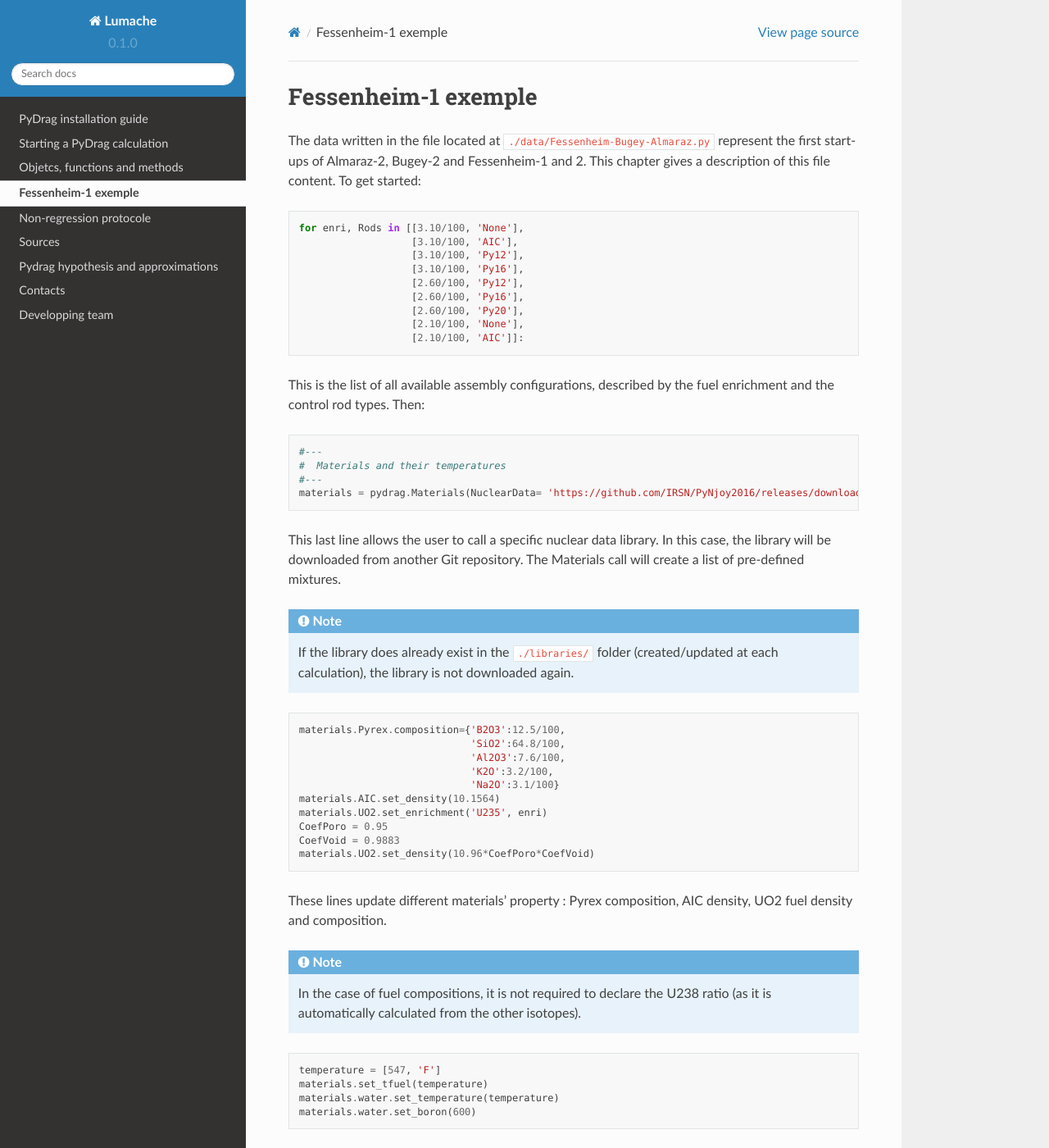
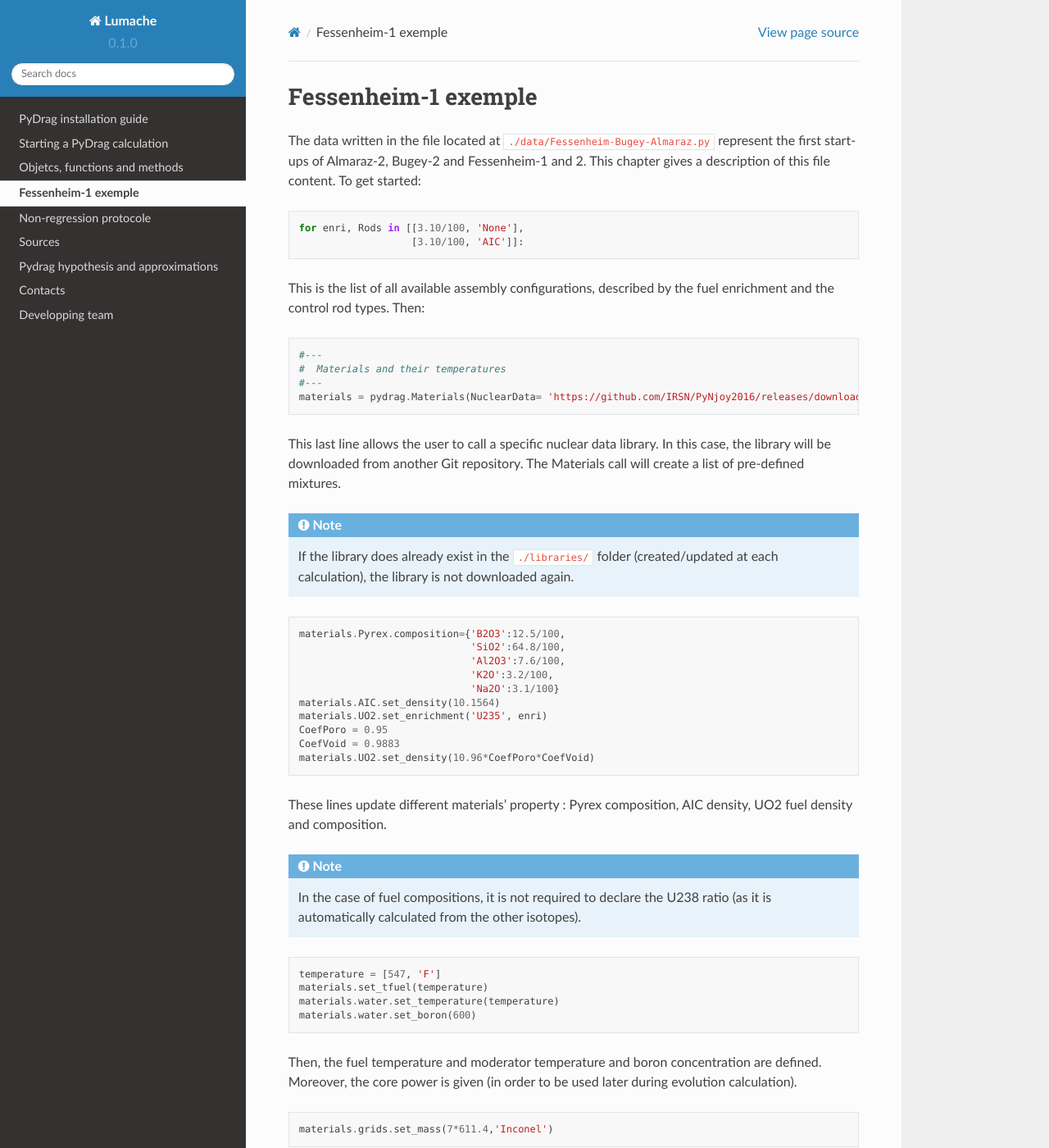
Before and after one commit to Ben105m/rtd-tutorial, a Sphinx documentation site: the page built from docs/source/exemple1.rst, in a window 1280 px wide and 1400 px high. Shown: the whole window at 82% size. Built offline with Sphinx 7.4.7 and the Read the Docs theme 2.0.0, drawn with Linux system fonts in a browser that asks for light colours; some of the changed text lies outside the part shown.

Commit message:
Update exemple1.rst

```diff
--- a/docs/source/exemple1.rst
+++ b/docs/source/exemple1.rst
@@ -8,14 +8,7 @@
 This chapter gives a description of this file content. To get started::
 
   for enri, Rods in [[3.10/100, 'None'],
-                     [3.10/100, 'AIC'],
-                     [3.10/100, 'Py12'],
-                     [3.10/100, 'Py16'],
-                     [2.60/100, 'Py12'],
-                     [2.60/100, 'Py16'],
-                     [2.60/100, 'Py20'],
-                     [2.10/100, 'None'],
-                     [2.10/100, 'AIC']]:
+                     [3.10/100, 'AIC']]:
 
 This is the list of all available assembly configurations, described by the fuel enrichment and the control rod types. Then::
 
```
Also changed, not shown: other parts of docs/source/exemple1.rst (+20 -9 lines).
